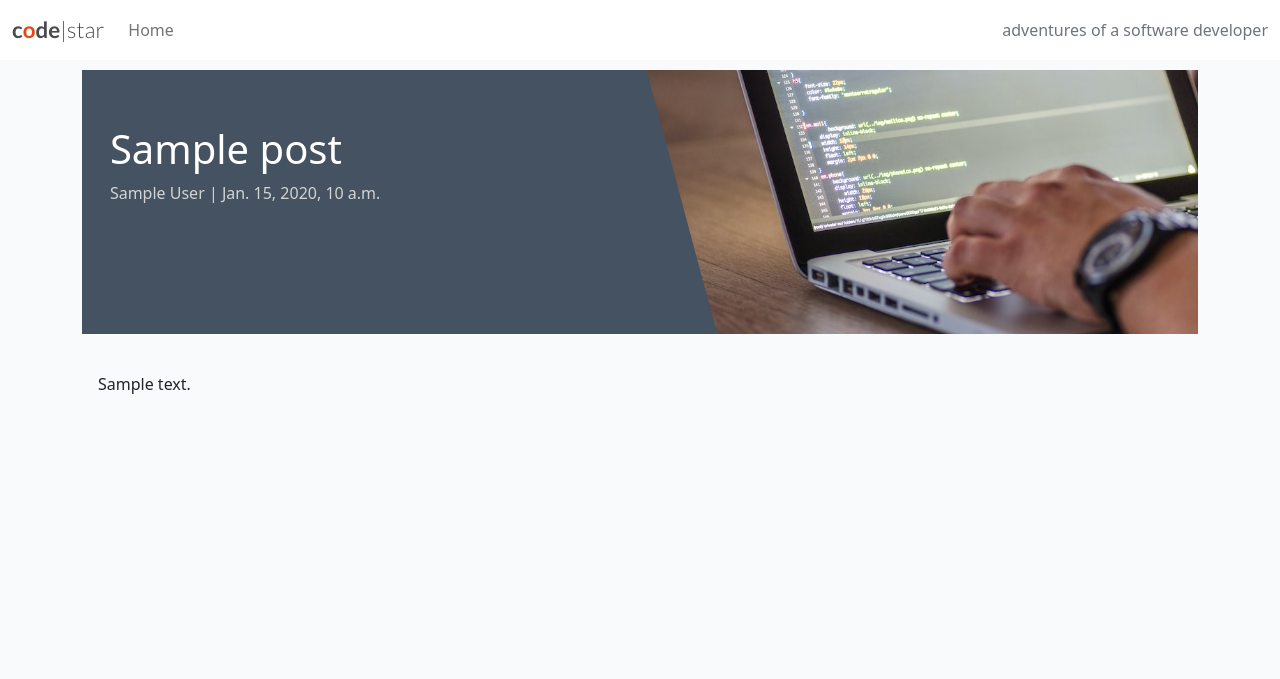
After one commit to Dimitris112/django-blog-askisi, a Django app: template blog/templates/blog/post_detail.html in a window 1280 px wide. The commit adds this page. Shown: the top 679 px of the page. Run offline with Django 4.2, Linux system fonts and the light colour scheme; the template is opened without the code that fills it: most values are stand-ins (such as "Sample title", 1, 10 or a date in 2020).

Commit message:
added post_detail view

```diff
--- a/blog/templates/blog/index.html
+++ b/blog/templates/blog/index.html
@@ -18,7 +18,7 @@
                                     <p class="author">Author: {{ post.author }}</p>
                                 </div>
                             </div>
-                            <a href="#" class="post-link">
+                            <a href="{% url 'post_detail' post.slug %}" class="post-link">
                                 <h2 class="card-title">{{ post.title }}</h2>
                                 <p class="card-text">{{ post.excerpt }}</p>
                             </a>
--- /dev/null
+++ b/blog/templates/blog/post_detail.html
@@ -0,0 +1,34 @@
+{% extends 'base.html' %} {% block content %}
+{% load static %}
+
+<div class="masthead">
+    <div class="container">
+        <div class="row g-0">
+            <div class="col-md-6 masthead-text">
+                <!-- Post title goes in these h1 tags -->
+                <h1 class="post-title">{{ post.title }}</h1>
+                <!-- Post author goes before the | the post's created date goes after -->
+                <p class="post-subtitle">{{ post.author }} | {{ post.created_on }}</p>
+            </div>
+            <div class="d-none d-md-block col-md-6 masthead-image">
+                <img src="{% static 'images/default.jpg' %}" class="scale" alt="placeholder">
+            </div>
+        </div>
+    </div>
+</div>
+
+<div class="container">
+    <div class="row">
+        <div class="col card mb-4  mt-3 left  top">
+            <div class="card-body">
+                <!-- The post content goes inside the card-text. -->
+                <!-- Use the | safe filter inside the template tags -->
+                <p class="card-text">
+                    {{ post.content | safe }}
+                </p>
+            </div>
+        </div>
+    </div>
+</div>
+
+{% endblock content %}
--- a/blog/urls.py
+++ b/blog/urls.py
@@ -3,4 +3,5 @@ from django.urls import path
 
 urlpatterns = [
     path('', views.PostList.as_view(), name='home'),
+    path('<slug:slug>/', views.post_detail, name='post_detail'),
 ]
--- /dev/null
+++ b/static/js/script.js
@@ -0,0 +1 @@
+console.log("Life, The universe and Everything!")
--- a/templates/base.html
+++ b/templates/base.html
@@ -75,6 +75,7 @@
                                 integrity="sha384-gtEjrD/SeCtmISkJkNUaaKMoLD0//ElJ19smozuHV6z3Iehds+3Ulb9Bn9Plx0x4"
                                 crossorigin="anonymous">
                             </script>
+                            <script src="{% static 'js/script.js' %}"></script>
 </body>
 
 </html>
```
Also changed, not shown: blog/views.py (+24 -1 lines), static/images/default.jpg (added), 2 other files.
